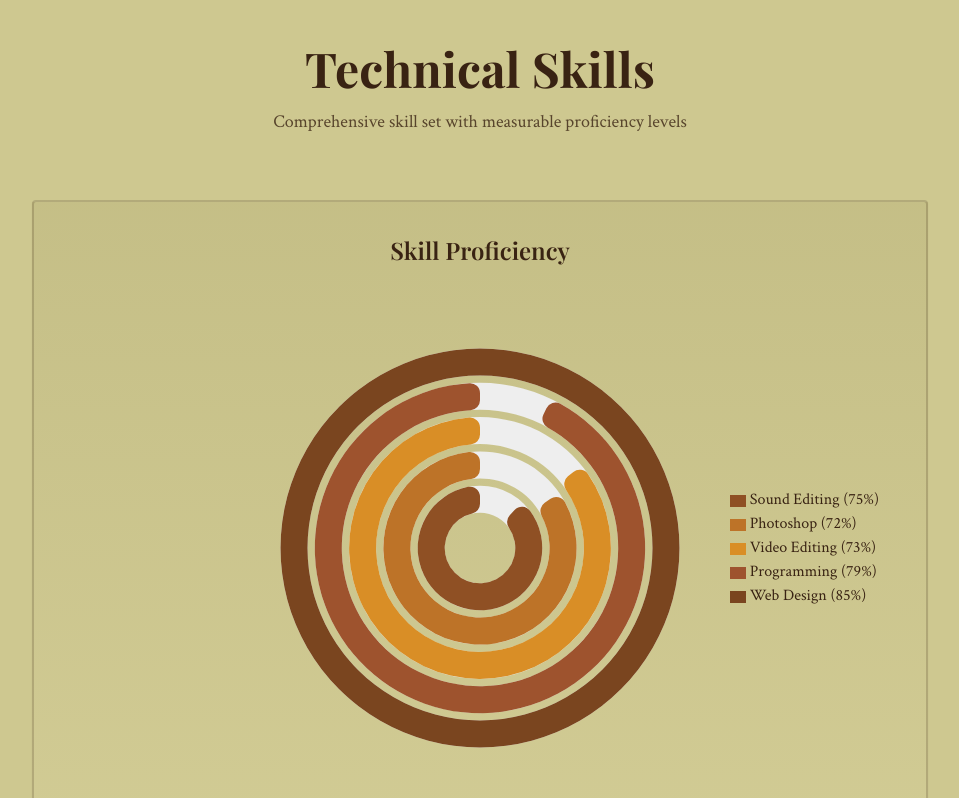
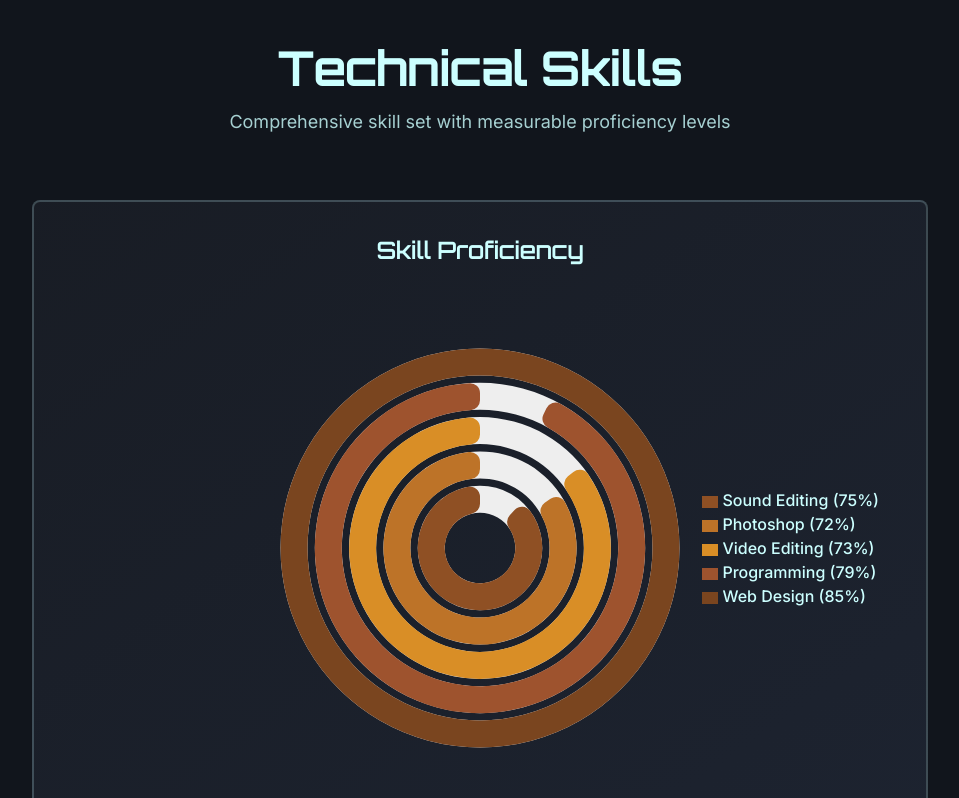
Before and after one commit to TTKhumalo/treasurekhumaloportfolio, a React (Vite) app: page / in a window 1280 px wide. Shown: the part 1688-2486 px from the top of the page, without its empty margins (160-1119 px from the left). Built offline with nearby package versions, Linux system fonts and the light colour scheme; the HTML template or start-up script is replaced by a standard one.

Commit message:
Refactor: Change portfolio theme

```diff
--- a/index.html
+++ b/index.html
@@ -8,7 +8,7 @@
     <meta name="author" content="Treasure Khumalo" />
     <link rel="preconnect" href="https://fonts.googleapis.com">
     <link rel="preconnect" href="https://fonts.gstatic.com" crossorigin>
-    <link href="https://fonts.googleapis.com/css2?family=Playfair+Display:wght@400;500;600;700;800;900&family=Crimson+Text:ital,wght@0,400;0,600;0,700;1,400&display=swap" rel="stylesheet">
+    <link href="https://fonts.googleapis.com/css2?family=Inter:wght@300;400;500;600;700;800;900&family=Fira+Code:wght@400;500;600;700&family=Orbitron:wght@400;500;600;700;800;900&display=swap" rel="stylesheet">
 
     <meta property="og:title" content="Treasure Khumalo | AI/ML Developer Portfolio" />
     <meta property="og:description" content="Professional portfolio showcasing AI/ML projects and technical expertise in web development and systems development." />
--- a/src/index.css
+++ b/src/index.css
@@ -8,46 +8,53 @@ All colors MUST be HSL.
 
 @layer base {
   :root {
-    /* Khaki background with dark text color palette */
-    --background: 54 40% 70%;
-    --foreground: 25 50% 15%;
+    /* Tech-focused dark theme with cyan accents */
+    --background: 220 25% 8%;
+    --foreground: 180 100% 90%;
 
-    --card: 54 35% 65%;
-    --card-foreground: 25 50% 15%;
+    --card: 220 20% 12%;
+    --card-foreground: 180 100% 90%;
 
-    --popover: 54 35% 65%;
-    --popover-foreground: 0 0% 100%;
+    --popover: 220 25% 10%;
+    --popover-foreground: 180 100% 90%;
 
-    --primary: 25 60% 35%;
-    --primary-foreground: 0 0% 100%;
+    --primary: 186 100% 50%;
+    --primary-foreground: 220 25% 8%;
 
-    --secondary: 30 40% 60%;
-    --secondary-foreground: 0 0% 100%;
+    --secondary: 220 15% 20%;
+    --secondary-foreground: 180 100% 90%;
 
-    --muted: 54 30% 50%;
-    --muted-foreground: 0 0% 90%;
+    --muted: 220 15% 18%;
+    --muted-foreground: 180 30% 65%;
 
-    --accent: 25 55% 55%;
+    --accent: 280 100% 60%;
     --accent-foreground: 0 0% 100%;
 
-    --destructive: 0 60% 50%;
+    --destructive: 0 85% 60%;
     --destructive-foreground: 0 0% 100%;
 
-    --border: 0 0% 100%;
-    --input: 0 0% 100%;
-    --ring: 25 60% 35%;
+    --border: 220 20% 20%;
+    --input: 220 20% 20%;
+    --ring: 186 100% 50%;
 
-    --radius: 0.25rem;
+    --radius: 0.5rem;
 
-    /* Maroon navigation */
-    --nav-background: 0 60% 30%;
+    /* Tech navigation */
+    --nav-background: 220 25% 10%;
 
-    /* Design tokens */
-    --gradient-primary: linear-gradient(135deg, hsl(25 60% 35%), hsl(25 60% 45%));
-    --gradient-card: linear-gradient(180deg, hsl(54 35% 65%), hsl(54 40% 70%));
-    --shadow-vintage: 0 8px 16px hsl(0 0% 0% / 0.15), inset 0 0 60px hsl(25 60% 35% / 0.05);
-    --shadow-frame: inset 0 0 0 8px hsl(25 60% 35%), inset 0 0 0 12px hsl(54 35% 65%);
+    /* Design tokens - Tech/Multimedia style */
+    --gradient-primary: linear-gradient(135deg, hsl(186 100% 50%), hsl(200 100% 60%));
+    --gradient-secondary: linear-gradient(135deg, hsl(280 100% 60%), hsl(250 100% 70%));
+    --gradient-card: linear-gradient(145deg, hsl(220 20% 12%), hsl(220 25% 15%));
+    --gradient-tech: linear-gradient(90deg, hsl(186 100% 50% / 0.1), hsl(280 100% 60% / 0.1));
+
+    --shadow-glow: 0 0 20px hsl(186 100% 50% / 0.3), 0 0 40px hsl(186 100% 50% / 0.2);
+    --shadow-glow-purple: 0 0 20px hsl(280 100% 60% / 0.3), 0 0 40px hsl(280 100% 60% / 0.2);
+    --shadow-tech: 0 4px 6px hsl(0 0% 0% / 0.3), 0 0 15px hsl(186 100% 50% / 0.1);
+    --shadow-card: 0 8px 16px hsl(0 0% 0% / 0.4), inset 0 1px 0 hsl(180 100% 90% / 0.1);
+
     --transition-smooth: all 0.3s cubic-bezier(0.4, 0, 0.2, 1);
+    --transition-glow: all 0.3s ease;
   }
 }
 
@@ -58,11 +65,20 @@ All colors MUST be HSL.
 
   body {
     @apply bg-background text-foreground;
-    font-family: 'Crimson Text', 'Georgia', serif;
+    font-family: 'Inter', -apple-system, BlinkMacSystemFont, 'Segoe UI', sans-serif;
+    background-image:
+      radial-gradient(circle at 20% 50%, hsl(186 100% 50% / 0.05) 0%, transparent 50%),
+      radial-gradient(circle at 80% 80%, hsl(280 100% 60% / 0.05) 0%, transparent 50%);
   }
 
   h1, h2, h3, h4, h5, h6 {
-    font-family: 'Playfair Display', 'Georgia', serif;
+    font-family: 'Orbitron', 'Inter', sans-serif;
+    font-weight: 700;
+    letter-spacing: -0.02em;
+  }
+
+  code, pre {
+    font-family: 'Fira Code', monospace;
   }
 }
 
@@ -85,6 +101,14 @@ All colors MUST be HSL.
 
   .animate-pulse-slow {
     animation: pulse 8s cubic-bezier(0.4, 0, 0.6, 1) infinite;
+  }
+
+  .animate-glow {
+    animation: glow 2s ease-in-out infinite alternate;
+  }
+
+  .animate-scan {
+    animation: scan 3s linear infinite;
   }
 
   @keyframes fadeIn {
@@ -113,6 +137,24 @@ All colors MUST be HSL.
     }
     50% {
       opacity: 0.8;
+    }
+  }
+
+  @keyframes glow {
+    from {
+      text-shadow: 0 0 10px hsl(186 100% 50% / 0.5), 0 0 20px hsl(186 100% 50% / 0.3);
+    }
+    to {
+      text-shadow: 0 0 20px hsl(186 100% 50% / 0.8), 0 0 40px hsl(186 100% 50% / 0.5);
+    }
+  }
+
+  @keyframes scan {
+    0% {
+      background-position: 0% 0%;
+    }
+    100% {
+      background-position: 100% 100%;
     }
   }
 
--- a/tailwind.config.ts
+++ b/tailwind.config.ts
@@ -50,12 +50,15 @@ export default {
       },
       backgroundImage: {
         'gradient-primary': 'var(--gradient-primary)',
+        'gradient-secondary': 'var(--gradient-secondary)',
         'gradient-card': 'var(--gradient-card)',
+        'gradient-tech': 'var(--gradient-tech)',
       },
       boxShadow: {
         'glow': 'var(--shadow-glow)',
-        'vintage': 'var(--shadow-vintage)',
-        'frame': 'var(--shadow-frame)',
+        'glow-purple': 'var(--shadow-glow-purple)',
+        'tech': 'var(--shadow-tech)',
+        'card': 'var(--shadow-card)',
       },
       transitionProperty: {
         'smooth': 'var(--transition-smooth)',
```
